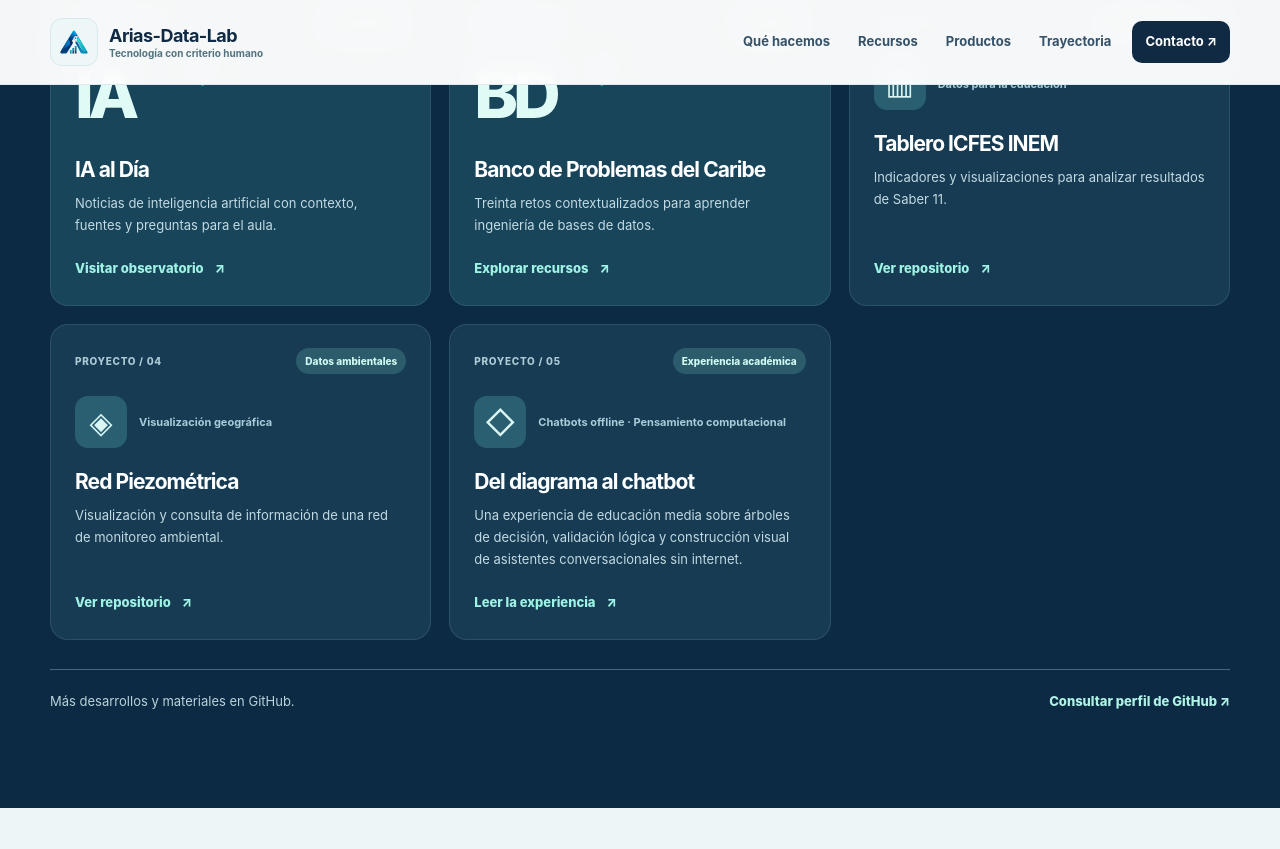
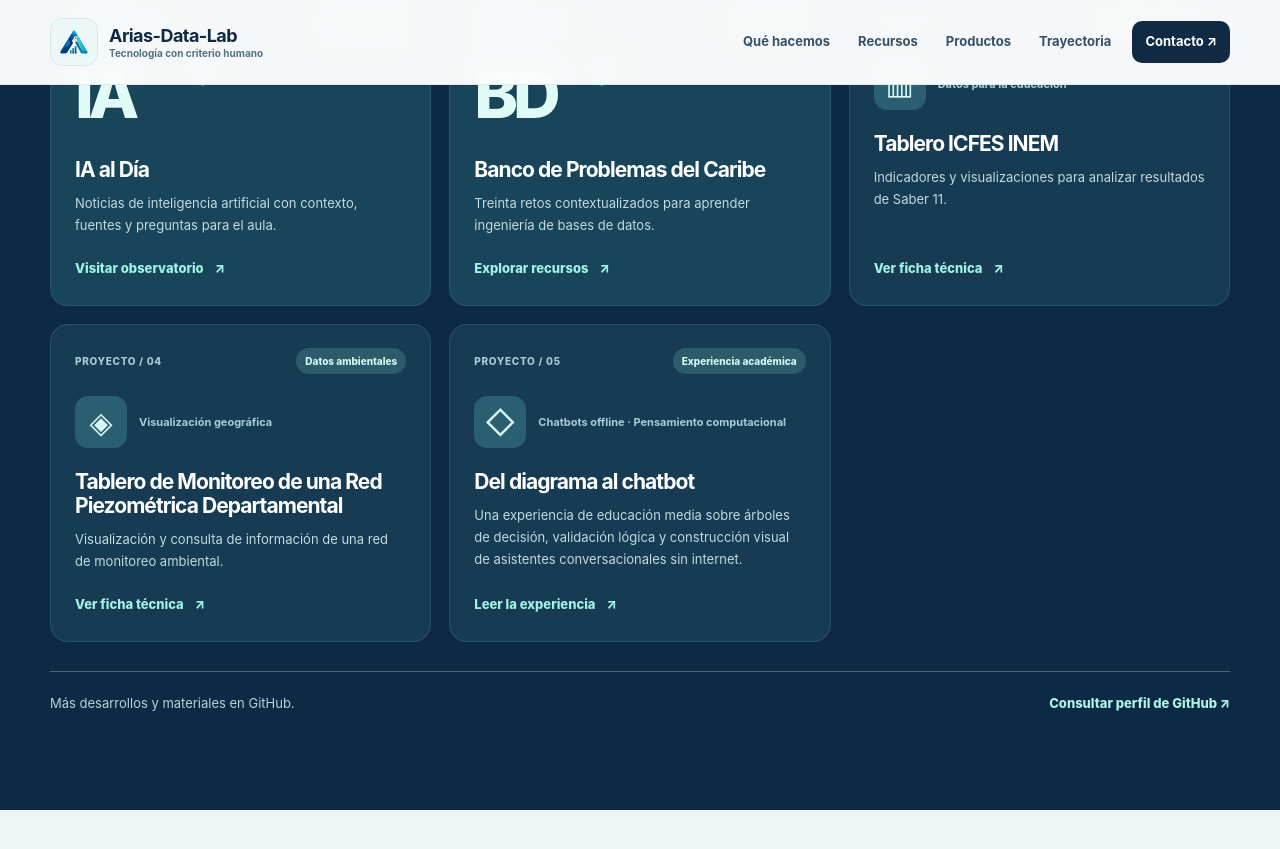
Before and after one commit to ljarias/ljarias.github.io, a Jekyll site: the page index.html, which Jekyll copies as it is, in a window 1280 px wide and 900 px high, scrolled down 1749 px. Shown: the top 849 px of the window. Built offline with Jekyll 4.4.1, drawn with Linux system fonts in a browser that asks for light colours.

Commit message:
Portal: fichas para Tablero ICFES y Red Piezométrica (#17)
* docs(portal): ficha técnica de Tablero ICFES INEM

* docs(portal): ficha técnica de Red Piezométrica CORPOCESAR

* nav(portal): dirigir tableros a fichas técnicas y no a GitHub

* docs(portal): renombrar tablero de monitoreo piezométrico departamental

* docs(portal): renombrar tablero de monitoreo piezométrico departamental

* fix(privacy): evitar enlace público a fuente con resultados nominales de estudiantes

```diff
--- a/index.html
+++ b/index.html
@@ -44,9 +44,9 @@ if (location.hash === "#ultimas" || location.hash === "#infografias") {
 <div class="projects-grid">
 <article class="project-card featured"><div class="project-top"><span>PROYECTO / 01</span><span class="project-type">Observatorio</span></div><div class="project-art" aria-hidden="true">IA<span class="art-orbit">◌</span></div><h3>IA al Día</h3><p>Noticias de inteligencia artificial con contexto, fuentes y preguntas para el aula.</p><a class="project-link" href="ia-al-dia/">Visitar observatorio <span aria-hidden="true">↗</span></a></article>
 <article class="project-card featured"><div class="project-top"><span>PROYECTO / 02</span><span class="project-type">Educación</span></div><div class="project-art" aria-hidden="true">BD<span class="art-orbit">◌</span></div><h3>Banco de Problemas del Caribe</h3><p>Treinta retos contextualizados para aprender ingeniería de bases de datos.</p><a class="project-link" href="banco-problemas-caribe/">Explorar recursos <span aria-hidden="true">↗</span></a></article>
-<article class="project-card"><div class="project-top"><span>PROYECTO / 03</span><span class="project-type">Analítica educativa</span></div><div class="mini-art"><span aria-hidden="true">▥</span><small>Datos para la educación</small></div><h3>Tablero ICFES INEM</h3><p>Indicadores y visualizaciones para analizar resultados de Saber 11.</p><a class="project-link" href="https://github.com/ljarias/tablero-icfes-inem" target="_blank" rel="noopener noreferrer" aria-label="Ver repositorio Tablero ICFES INEM en GitHub (nueva pestaña)">Ver repositorio <span aria-hidden="true">↗</span></a></article>
+<article class="project-card"><div class="project-top"><span>PROYECTO / 03</span><span class="project-type">Analítica educativa</span></div><div class="mini-art"><span aria-hidden="true">▥</span><small>Datos para la educación</small></div><h3>Tablero ICFES INEM</h3><p>Indicadores y visualizaciones para analizar resultados de Saber 11.</p><a class="project-link" href="proyectos/tablero-icfes-inem/">Ver ficha técnica <span aria-hidden="true">↗</span></a></article>
 
-<article class="project-card"><div class="project-top"><span>PROYECTO / 04</span><span class="project-type">Datos ambientales</span></div><div class="mini-art"><span aria-hidden="true">◈</span><small>Visualización geográfica</small></div><h3>Red Piezométrica</h3><p>Visualización y consulta de información de una red de monitoreo ambiental.</p><a class="project-link" href="https://github.com/ljarias/red-piezometrica-corpocesar" target="_blank" rel="noopener noreferrer" aria-label="Ver repositorio Red Piezométrica en GitHub (nueva pestaña)">Ver repositorio <span aria-hidden="true">↗</span></a></article>
+<article class="project-card"><div class="project-top"><span>PROYECTO / 04</span><span class="project-type">Datos ambientales</span></div><div class="mini-art"><span aria-hidden="true">◈</span><small>Visualización geográfica</small></div><h3>Tablero de Monitoreo de una Red Piezométrica Departamental</h3><p>Visualización y consulta de información de una red de monitoreo ambiental.</p><a class="project-link" href="proyectos/red-piezometrica/">Ver ficha técnica <span aria-hidden="true">↗</span></a></article>
 
 <article class="project-card"><div class="project-top"><span>PROYECTO / 05</span><span class="project-type">Experiencia académica</span></div><div class="mini-art"><span aria-hidden="true">◇</span><small>Chatbots offline · Pensamiento computacional</small></div><h3>Del diagrama al chatbot</h3><p>Una experiencia de educación media sobre árboles de decisión, validación lógica y construcción visual de asistentes conversacionales sin internet.</p><a class="project-link" href="experiencias/chatbots-offline/">Leer la experiencia <span aria-hidden="true">↗</span></a></article>
 
```
Also changed, not shown: proyectos/red-piezometrica/index.html (added, +7 -0 lines), proyectos/tablero-icfes-inem/index.html (added, +7 -0 lines).
